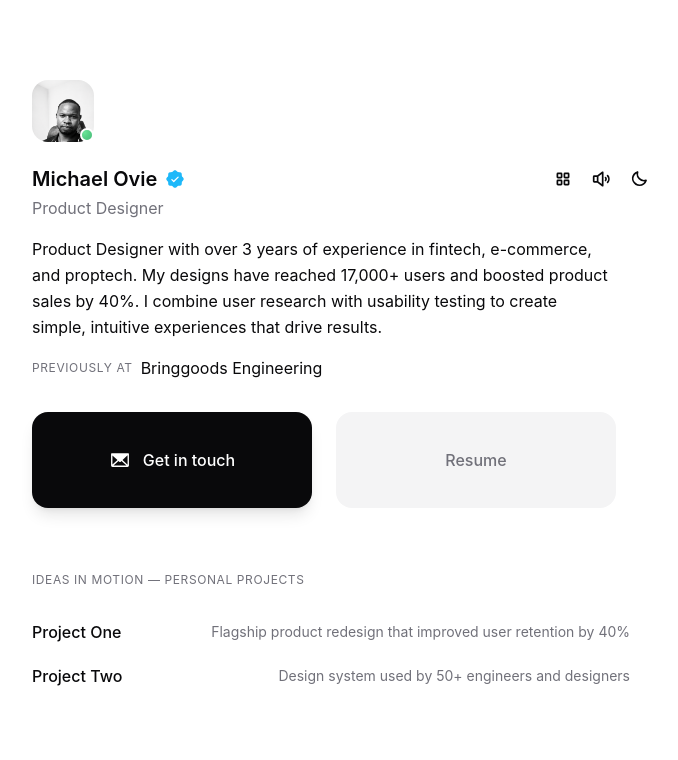
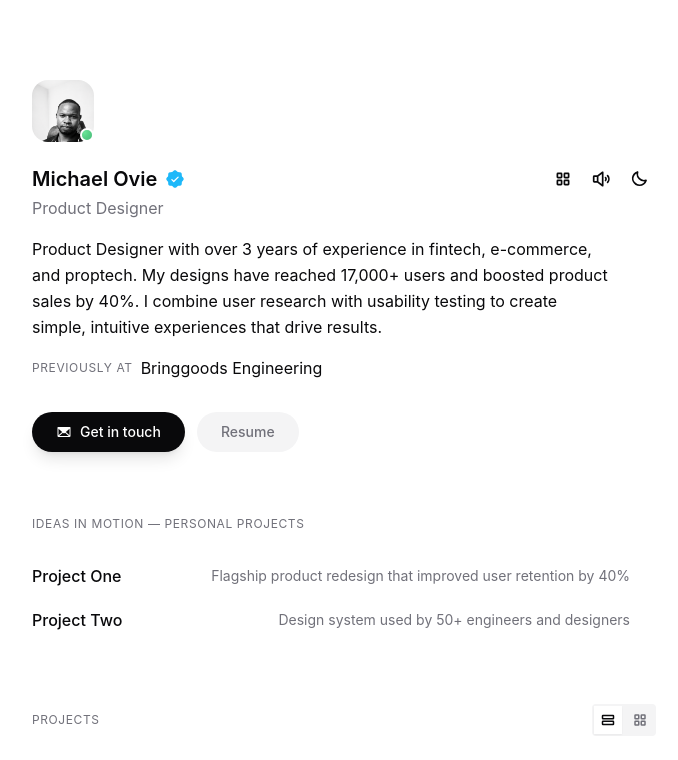
Before and after one commit to Kingovie/portfolio-tailwind, a Next.js app: page / in a window 1280 px wide. Shown: the top 760 px of the page, without its empty margins (296-974 px from the left). Built offline with nearby package versions, Linux system fonts and the light colour scheme.

Commit message:
Resize CTA buttons to 40px (smaller than original)

```diff
--- a/app/page.tsx
+++ b/app/page.tsx
@@ -196,17 +196,17 @@ export default function Portfolio() {
           </a>
         </div>
 
-        <div className="flex flex-col md:flex-row items-stretch md:items-center gap-6 mb-12">
+        <div className="flex flex-col sm:flex-row items-stretch sm:items-center gap-3 mb-12">
           <a
             href="mailto:michaelovie33@gmail.com?subject=Hey Michael"
-            className="w-full md:w-[280px] h-24 bg-foreground text-background rounded-2xl shadow-lg inline-flex items-center justify-center gap-3 text-base font-medium cursor-pointer hover:opacity-90 active:scale-[0.97] transition-all"
+            className="h-10 bg-foreground text-background px-6 rounded-full shadow-lg inline-flex items-center justify-center gap-2 text-sm font-medium cursor-pointer hover:opacity-90 active:scale-[0.97] transition-all"
           >
-            <Envelope size={22} weight="fill" />
+            <Envelope size={16} weight="fill" />
             <span>Get in touch</span>
           </a>
           <a
             href="#"
-            className="w-full md:w-[280px] h-24 bg-secondary text-muted-foreground rounded-2xl inline-flex items-center justify-center gap-3 text-base font-medium cursor-pointer hover:text-foreground hover:bg-secondary/80 active:scale-[0.97] transition-all"
+            className="h-10 bg-secondary text-muted-foreground px-6 rounded-full inline-flex items-center justify-center gap-2 text-sm font-medium cursor-pointer hover:text-foreground hover:bg-secondary/80 active:scale-[0.97] transition-all"
           >
             <span>Resume</span>
           </a>
```
